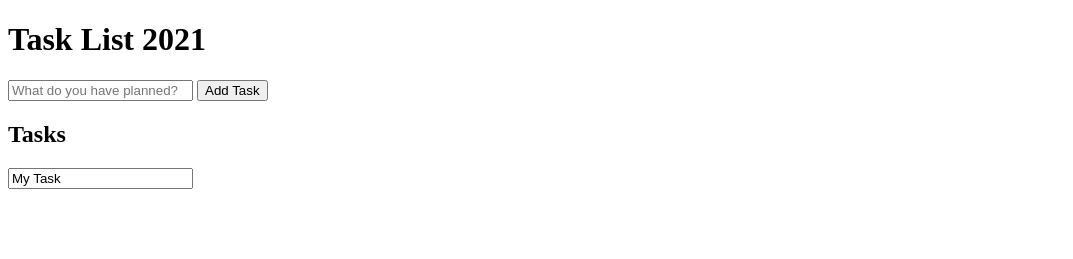
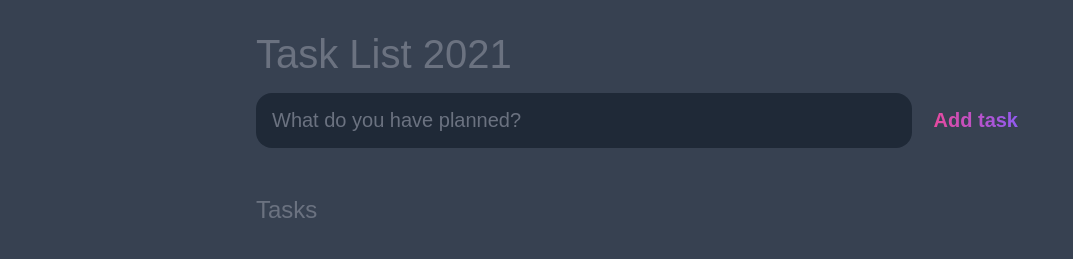
Before and after one commit to Mjjllolis/Web-Dev-To-Do-App, a plain HTML site: page index.html in a window 1280 px wide. Shown: the whole page, without its empty margins (0-1073 px from the left). Drawn offline with Linux system fonts and the light colour scheme.

Commit message:
Added CSS to main page. (Checkpoint - 21:21)

```diff
--- a/index.html
+++ b/index.html
@@ -2,31 +2,48 @@
 <html lang="en">
 
 <head>
-  <meta charset="UTF-8" />
-  <meta http-equiv="X-UA-Compatible" content="IE=edge" />
-  <meta name="viewport" content="width=device-width, initial-scale=1.0" />
-  <title>Task List 2022</title>
+  <meta charset="UTF-8">
+  <meta http-equiv="X-UA-Compatible" content="IE=edge">
+  <meta name="viewport" content="width=device-width, initial-scale=1.0">
+  <title>Task List 2021</title>
+
   <link rel="stylesheet" href="main.css" />
 </head>
 
 <body>
+
   <header>
     <h1>Task List 2021</h1>
     <form id="new-task-form">
-      <input type="text" id="new-task-input" placeholder="What do you have planned?" />
-      <input type="submit" id="new-task-submit" value="Add Task" />
+      <input type="text" name="new-task-input" id="new-task-input" placeholder="What do you have planned?" />
+      <input type="submit" id="new-task-submit" value="Add task" />
     </form>
   </header>
-
   <main>
     <section class="task-list">
       <h2>Tasks</h2>
+      <!--
       <div id="tasks">
-        <div class="content"></div>
-        <input type="text" class="text" value="My Task" readonly />
+
+       <div class="task">
+					<div class="content">
+						<input
+							type="text"
+							class="text"
+							value="A new task"
+							readonly>
+					</div>
+					<div class="actions">
+						<button class="edit">Edit</button>
+						<button class="delete">Delete</button>
+					</div>
+				</div> -->
+
       </div>
     </section>
   </main>
+
+  <script src="main.js"></script>
 </body>
 
 </html>
--- a/main.css
+++ b/main.css
@@ -0,0 +1,154 @@
+:root {
+    --dark: #374151;
+    --darker: #1f2937;
+    --darkest: #111827;
+    --gray: #6B7280;
+    --light: #EEE;
+    --pink: #EC4899;
+    --purple: #8B5CF6;
+}
+
+* {
+    box-sizing: border-box;
+    margin: 0;
+    font-family: 'Fira Sans', sans-serif;
+}
+
+body {
+    display: flex;
+    flex-direction: column;
+    min-height: 100vh;
+    /* Viewport Heigh - Takes up whole page*/
+    background: var(--dark);
+    color: #EEE;
+}
+
+header {
+    padding: 2rem 1rem;
+    /* REM = Root element */
+    max-width: 800px;
+    width: 100%;
+    margin: 0 auto;
+}
+
+header h1 {
+    font-size: 2.5rem;
+    font-weight: 300;
+    color: var(--gray);
+    margin-bottom: 1rem;
+}
+
+#new-task-form {
+    display: flex;
+}
+
+input, button {
+    appearance: none;
+    border: none;
+    outline: none;
+    background: none;
+}
+
+#new-task-input {
+    flex: 1 1 0%;
+    background-color: var(--darker);
+    padding: 1rem;
+    border-radius: 1rem;
+    margin-right: 1rem;
+    color: var(--light);
+    font-size: 1.25rem;
+}
+
+#new-task-input::placeholder {
+    color: var(--gray);
+}
+
+#new-task-submit {
+    color: var(--pink);
+    font-size: 1.25rem;
+    font-weight: 700;
+    background-image: linear-gradient(to right, var(--pink), var(--purple));
+    -webkit-background-clip: text;
+    -webkit-text-fill-color: transparent;
+    cursor: pointer;
+    transition: 0.4s;
+}
+
+#new-task-submit:hover {
+    opacity: 0.8;
+}
+
+#new-task-submit:active {
+    opacity: 0.6;
+}
+
+main {
+    flex: 1 1 0%;
+    max-width: 800px;
+    width: 100%;
+    margin: 0 auto;
+}
+
+.task-list{
+    padding: 1rem;
+}
+
+.task-list h2{
+    font-size: 1.5rem;
+    font-weight: 300;
+    color: var(--gray);
+    margin-bottom: 1rem;
+}
+
+#tasks .task{
+    display: flex;
+    justify-content: space-between;
+    background-color: var(--darkest);
+    padding: 1rem;
+    border-radius: 1rem;
+    margin-bottom: 1rem;
+}
+
+#tasks .task .content .text {
+    color: var(--light);
+    font-size: 1.125; /*18 pixels at 16 font size*/
+    width: 100%;
+    display: block;
+    transition: 0.4s;
+}
+
+#tasks .task .content .text:not(:read-only) {
+    color: var(--pink);
+}
+
+#tasks .task .actions {
+    display: flex;
+    margin: 0 -0.5rem;
+}
+
+.task .actions button{
+    cursor: pointer;
+    margin: 0 0.5rem;
+    font-size: 1.125rem;
+    font-weight: 700;
+    text-transform: uppercase;
+    transition: 0.4s;
+}
+
+.task .actions button:hover {
+    opacity: 0.8;
+}
+
+.task .actions button:active {
+    opacity: 0.6;
+}
+
+.task .actions .edit {
+    background-image: linear-gradient(to right, var(--pink), var(--purple));
+    -webkit-background-clip: text;
+    -webkit-text-fill-color: transparent;
+}
+
+.task .actions .delete {
+    color: crimson;
+}
```
Also changed, not shown: package-lock.json.
